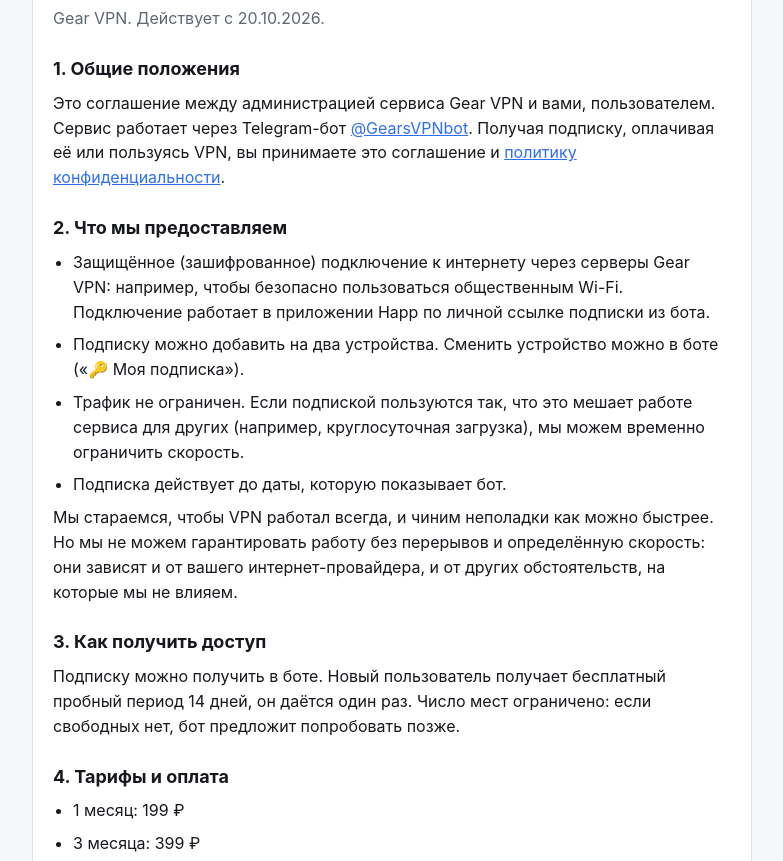
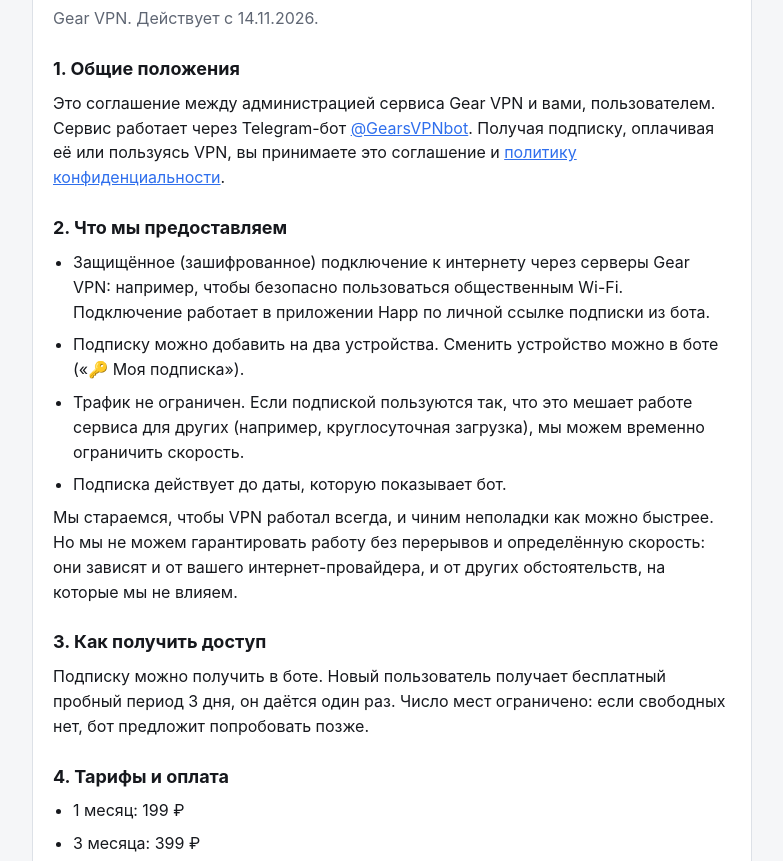
Before and after one commit to GearVPN/gear-vpn, a plain HTML site: page terms.html in a window 1280 px wide. Shown: the part 76-937 px from the top of the page, without its empty margins (248-1031 px from the left). Drawn offline with Linux system fonts and the light colour scheme.

Commit message:
Add files via upload

```diff
--- a/terms.html
+++ b/terms.html
@@ -32,7 +32,7 @@
 <body>
 <main>
   <h1>Пользовательское соглашение</h1>
-  <p class="muted">Gear VPN. Действует с 20.10.2026.</p>
+  <p class="muted">Gear VPN. Действует с 14.11.2026.</p>
 
   <h2>1. Общие положения</h2>
   <p>Это соглашение между администрацией сервиса Gear VPN и вами, пользователем. Сервис работает через
@@ -53,7 +53,7 @@
     обстоятельств, на которые мы не влияем.</p>
 
   <h2>3. Как получить доступ</h2>
-  <p>Подписку можно получить в боте. Новый пользователь получает бесплатный пробный период 14 дней, он даётся
+  <p>Подписку можно получить в боте. Новый пользователь получает бесплатный пробный период 3 дня, он даётся
     один раз. Число мест ограничено: если свободных нет, бот предложит попробовать позже.</p>
 
   <h2>4. Тарифы и оплата</h2>
```
